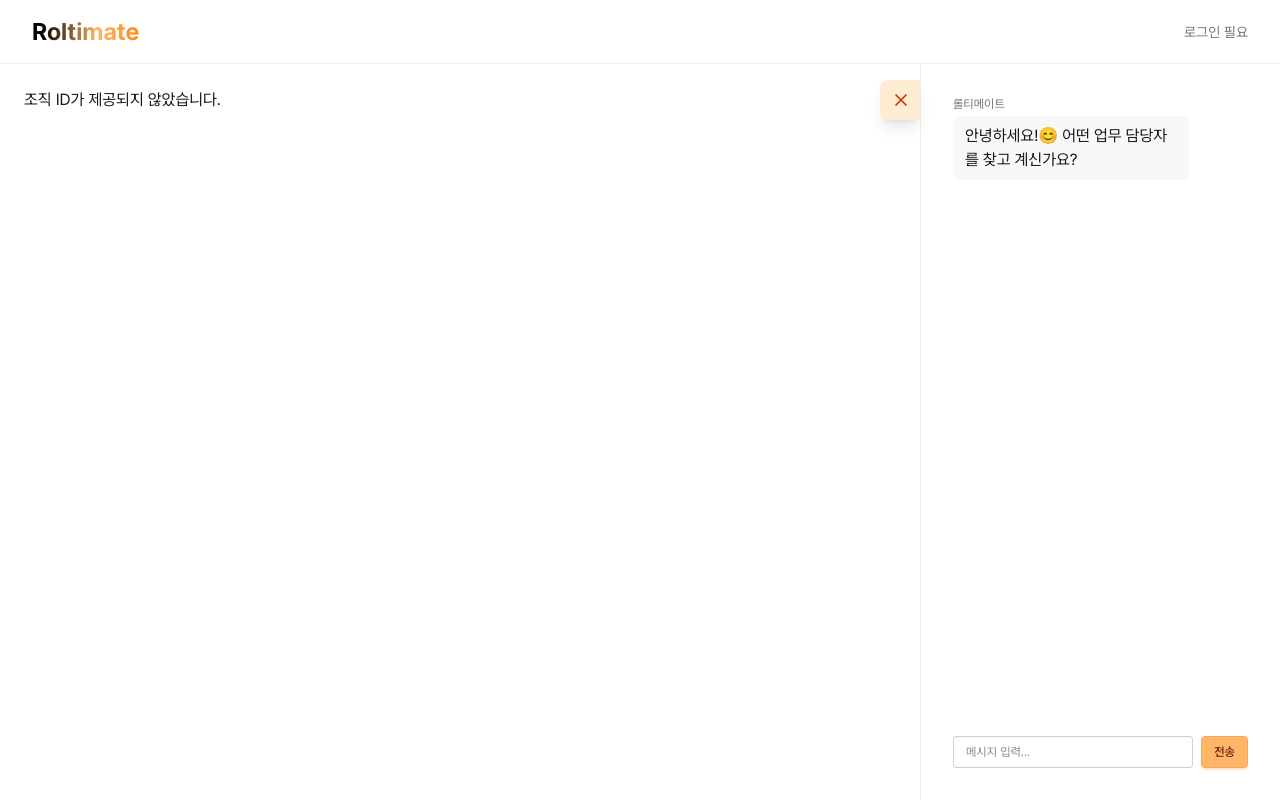
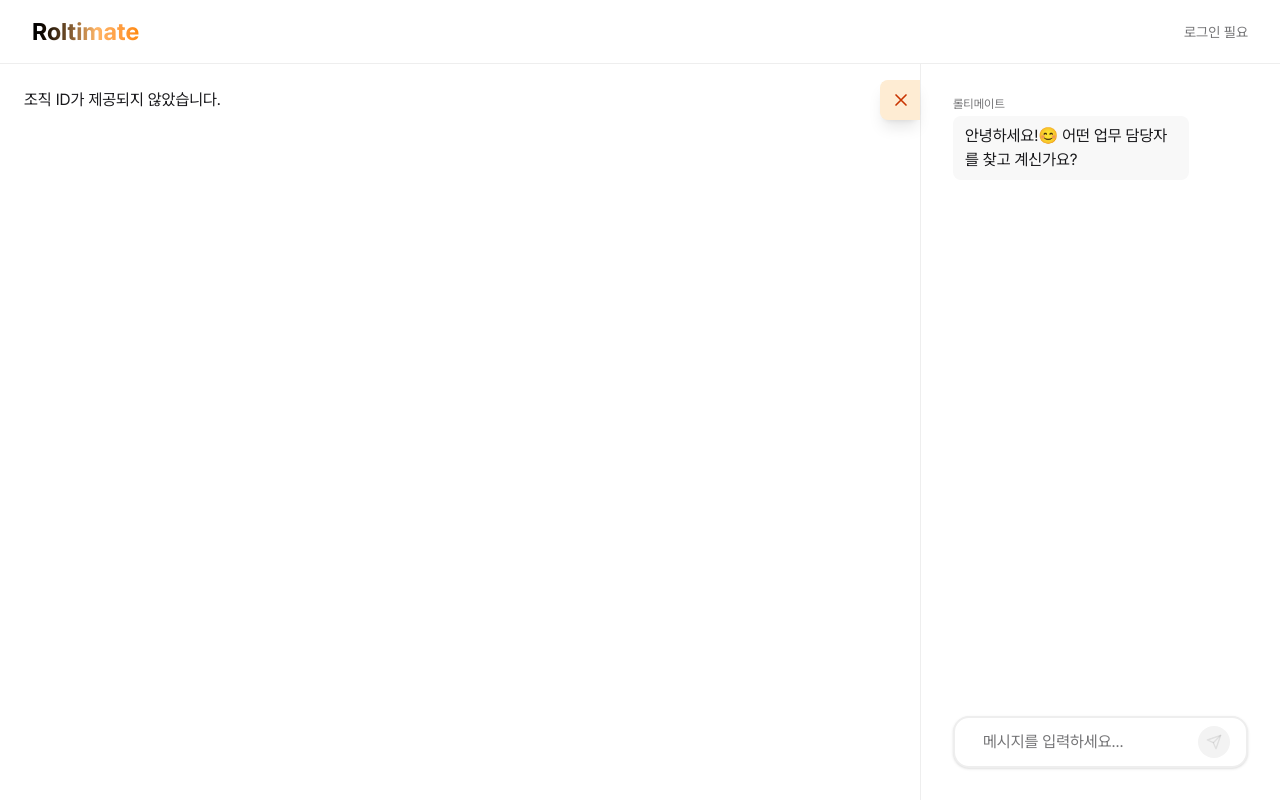
Before and after one commit to gzeromin-hw/hackerton, a Next.js app: page /home/org in a window 1280 px wide. Shown: the top 810 px of the page. Built offline with nearby package versions, Linux system fonts and the light colour scheme.

Commit message:
채팅 입력창 수정

```diff
--- a/src/app/(ui)/(main)/home/@sidebar/default.tsx
+++ b/src/app/(ui)/(main)/home/@sidebar/default.tsx
@@ -26,6 +26,7 @@ export default function SidebarPage() {
     },
   ])
   const [inputMessage, setInputMessage] = useState('')
+  const [isComposing, setIsComposing] = useState(false)
   const { cleverseAuth } = useAuthStore()
   const { isLoading, setIsLoading } = useHomeStore()
   const { question } = useChatStore()
@@ -39,7 +40,7 @@ export default function SidebarPage() {
   const prevClientHeightRef = useRef(0)
 
   const handleSend = async () => {
-    if (!inputMessage.trim()) return
+    if (!inputMessage.trim() || isComposing) return
 
     const userMessage: Message = {
       id: Date.now().toString(),
@@ -324,23 +325,71 @@ export default function SidebarPage() {
       </div>
 
       <div className="bg-base-100 p-4">
-        <div className="flex gap-2">
-          <input
-            type="text"
+        <form
+          onSubmit={e => {
+            e.preventDefault()
+            handleSend()
+          }}
+          className={clsx(
+            'w-full rounded-2xl border-2 px-4 py-1',
+            'flex items-center gap-3 transition-all',
+            'border-base-300 bg-base-100 shadow-sm',
+            'focus-within:border-primary focus-within:shadow-md',
+          )}
+        >
+          <textarea
             value={inputMessage}
             onChange={e => setInputMessage(e.target.value)}
-            onKeyPress={e => e.key === 'Enter' && handleSend()}
-            placeholder="메시지 입력..."
-            className="input input-bordered input-sm flex-1"
+            onKeyDown={e => {
+              if (isComposing) return
+              if (e.key === 'Enter' && !e.shiftKey) {
+                e.preventDefault()
+                handleSend()
+              }
+            }}
+            onCompositionStart={() => setIsComposing(true)}
+            onCompositionEnd={e => {
+              setIsComposing(false)
+              setInputMessage(e.currentTarget.value)
+            }}
+            placeholder="메시지를 입력하세요..."
+            rows={1}
+            className={clsx(
+              'textarea textarea-ghost flex-1 resize-none',
+              'text-base-content placeholder-base-content/60',
+              'min-h-0 border-none bg-transparent text-base',
+              'focus:bg-transparent focus:outline-none',
+            )}
           />
           <button
-            className="btn btn-primary btn-sm"
-            onClick={handleSend}
-            disabled={isLoading}
+            type="submit"
+            className={clsx(
+              'btn btn-primary btn-sm rounded-full',
+              'h-8 min-h-0 w-8 p-0',
+              'flex items-center justify-center',
+              'disabled:opacity-50',
+            )}
+            disabled={!inputMessage.trim() || isLoading}
           >
-            {isLoading ? '전송 중...' : '전송'}
+            {isLoading ? (
+              <span className="loading loading-spinner loading-xs" />
+            ) : (
+              <svg
+                xmlns="http://www.w3.org/2000/svg"
+                viewBox="0 0 24 24"
+                fill="none"
+                stroke="currentColor"
+                strokeWidth="2"
+                strokeLinecap="round"
+                strokeLinejoin="round"
+                className="h-4 w-4"
+              >
+                <path d="M22 2L11 13" />
+                <path d="M22 2l-7 20-4-9-9-4 20-7z" />
+              </svg>
+            )}
           </button>
-        </div>
+        </form>
       </div>
     </aside>
   )
```
